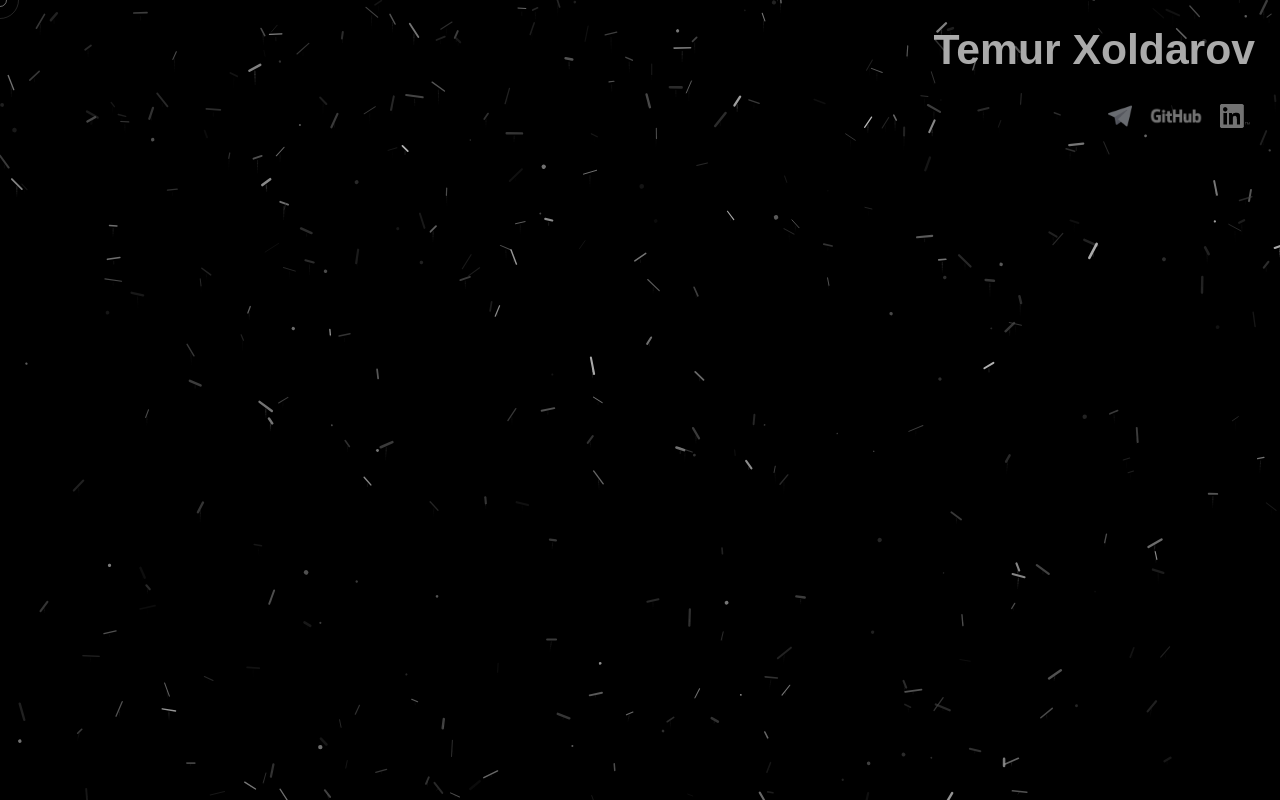
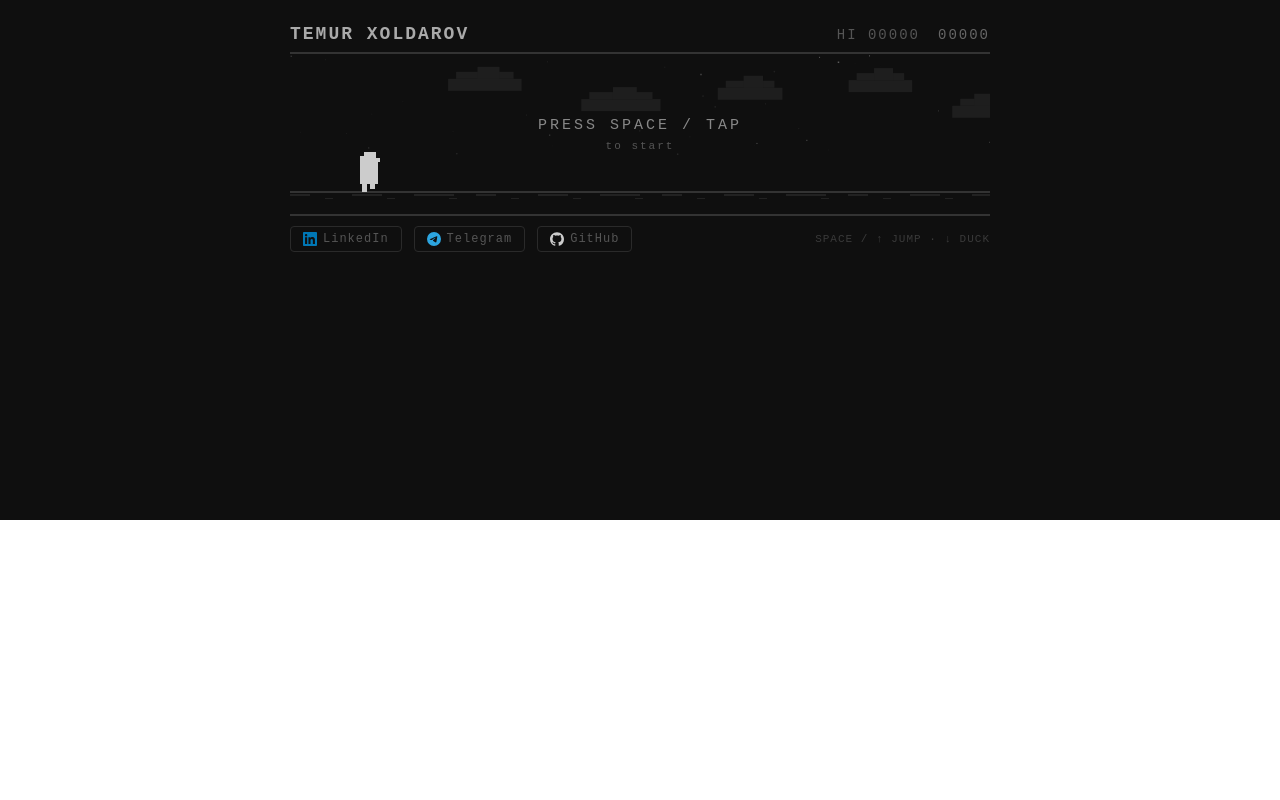
Before and after one commit to xaldarof/about, a website: page index.html in a window 1280 px wide. Drawn offline with Linux system fonts and the light colour scheme.

Commit message:
change to game(dino)

```diff
--- a/index.html
+++ b/index.html
@@ -1,328 +1,311 @@
-<!DOCTYPE html>
-<html>
-
-<head>
-  <meta charset="utf-8">
-  <meta name="viewport" content="width=device-width, user-scalable=no">
-  <title>Temur Xoldarov</title>
 
 <style>
-    html {
-      overflow: hidden;
-      height: 100%;
+  * { box-sizing: border-box; margin: 0; padding: 0; }
+  #game-wrap {
+    font-family: 'Courier New', monospace;
+    background: #0f0f0f;
+    min-height: 520px;
+    display: flex;
+    flex-direction: column;
+    align-items: center;
+    justify-content: flex-start;
+    padding: 24px 16px 16px;
+    color: #ccc;
   }
+  #top-bar {
+    width: 100%; max-width: 700px;
+    display: flex; justify-content: space-between; align-items: baseline;
+    margin-bottom: 8px;
+  }
+  #name-title { font-size: 18px; font-weight: bold; color: #aaa; letter-spacing: 2px; }
+  #score-box { font-size: 14px; color: #666; letter-spacing: 2px; }
+  #hi-score { font-size: 14px; color: #555; letter-spacing: 2px; }
+  canvas {
+    border-top: 2px solid #333; border-bottom: 2px solid #333;
+    display: block; background: #0f0f0f;
+    width: 100%; max-width: 700px; image-rendering: pixelated;
+  }
+  #bottom-bar {
+    width: 100%; max-width: 700px;
+    display: flex; justify-content: space-between; align-items: center;
+    margin-top: 10px;
+  }
+  #links { display: flex; gap: 12px; align-items: center; }
+  #links a {
+    font-size: 12px; color: #555; text-decoration: none;
+    letter-spacing: 1px; transition: color 0.2s, border-color 0.2s;
+    border: 1px solid #2a2a2a; padding: 5px 12px; border-radius: 4px;
+    display: flex; align-items: center; gap: 6px;
+  }
+  #links a:hover { color: #bbb; border-color: #555; }
+  #links a svg { flex-shrink: 0; }
+  #instructions { font-size: 11px; color: #3a3a3a; letter-spacing: 1px; text-align: right; }
+  #canvas-wrap { position: relative; width: 100%; max-width: 700px; }
+  #overlay {
+    display: flex; flex-direction: column; align-items: center; justify-content: center;
+    position: absolute; top: 0; left: 0; width: 100%; height: 100%;
+    pointer-events: none;
+  }
+  .msg { font-size: 15px; color: #888; letter-spacing: 3px; text-transform: uppercase; }
+  .sub-msg { font-size: 11px; color: #555; letter-spacing: 2px; margin-top: 6px; }
+</style>
 
-    body {
-      height: 100%;
-      margin: 0;
-      font-family: Arial, Helvetica, sans-serif;
-      background-color: #000000;
-      cursor: none;
-    }
-
-    #canvas {
-      position: fixed;
-      inset: 0;
-      z-index: 0;
-    }
-
-    a { color: #888; }
-
-    .name a {
-      text-decoration: none;
-      color: #aaa;
-    }
-
-    .bio {
-      padding: 25px;
-      text-align: right;
-      color: #aaa;
-    }
-
-    .name {
-      font-weight: bold;
-      font-size: 32pt;
-      color: #aaa;
-    }
-
-    .links { padding: 5px 0; }
-
-    .link {
-      padding: 0px 25px;
-      text-align: right;
-    }
-
-    .link img {
-      height: 24px;
-      padding: 0px 5px;
-      opacity: 0.6;
-      filter: brightness(0.75);
-    }
-
-    .link a {
-      text-decoration: none;
-      color: #aaa;
-    }
-
-    .card {
-      position: relative;
-      z-index: 10;
-      pointer-events: all;
-    }
-
-    #cursor {
-      position: fixed;
-      width: 12px;
-      height: 12px;
-      border: 1.5px solid rgba(180,180,180,0.6);
-      border-radius: 50%;
-      pointer-events: none;
-      z-index: 9999;
-      transform: translate(-50%, -50%);
-      transition: transform 0.1s ease, width 0.2s, height 0.2s;
-    }
-    #cursor-ring {
-      position: fixed;
-      width: 36px;
-      height: 36px;
-      border: 1px solid rgba(180,180,180,0.2);
-      border-radius: 50%;
-      pointer-events: none;
-      z-index: 9998;
-      transform: translate(-50%, -50%);
-      transition: left 0.12s ease-out, top 0.12s ease-out;
-    }
-  </style>
-</head>
-
-<body>
-
-<canvas id="canvas"></canvas>
-<div id="cursor"></div>
-<div id="cursor-ring"></div>
-
-<div class="card">
-  <div class="bio">
-    <div class="name">
-      <a href="./">Temur Xoldarov</a>
+<div id="game-wrap">
+  <div id="top-bar">
+    <div id="name-title">TEMUR XOLDAROV</div>
+    <div style="display:flex;gap:18px;">
+      <div id="hi-score">HI 00000</div>
+      <div id="score-box">00000</div>
     </div>
   </div>
-
-  <div class="links">
-    <div class='link'>
-      <a href="https://t.me/xaldarof">
-        <img alt='Telegram' src='telegram.png'>
+  <div id="canvas-wrap">
+    <canvas id="gc" height="160"></canvas>
+    <div id="overlay">
+      <div class="msg" id="msg">PRESS SPACE / TAP</div>
+      <div class="sub-msg" id="sub">to start</div>
+    </div>
+  </div>
+  <div id="bottom-bar">
+    <div id="links">
+      <a href="https://www.linkedin.com/in/temur-xoldarov-37067b230" target="_blank">
+        <svg width="14" height="14" viewBox="0 0 24 24" fill="#0077b5"><path d="M20.45 20.45h-3.554v-5.569c0-1.328-.025-3.037-1.852-3.037-1.853 0-2.136 1.445-2.136 2.939v5.667H9.354V9h3.414v1.561h.046c.477-.9 1.637-1.85 3.37-1.85 3.601 0 4.267 2.37 4.267 5.455v6.286zM5.337 7.433a2.062 2.062 0 0 1-2.063-2.065 2.064 2.064 0 1 1 2.063 2.065zm1.782 13.019H3.555V9h3.564v11.452zM22.225 0H1.771C.792 0 0 .774 0 1.729v20.542C0 23.227.792 24 1.771 24h20.451C23.2 24 24 23.227 24 22.271V1.729C24 .774 23.2 0 22.222 0h.003z"/></svg>
+        LinkedIn
       </a>
-      <a href="https://github.com/xaldarof">
-        <img alt='GitHub' src='GitHub_Logo_White.png'>
+      <a href="https://t.me/xaldarof" target="_blank">
+        <svg width="14" height="14" viewBox="0 0 24 24" fill="#2CA5E0"><path d="M11.944 0A12 12 0 0 0 0 12a12 12 0 0 0 12 12 12 12 0 0 0 12-12A12 12 0 0 0 12 0a12 12 0 0 0-.056 0zm4.962 7.224c.1-.002.321.023.465.14a.506.506 0 0 1 .171.325c.016.093.036.306.02.472-.18 1.898-.962 6.502-1.36 8.627-.168.9-.499 1.201-.82 1.23-.696.065-1.225-.46-1.9-.902-1.056-.693-1.653-1.124-2.678-1.8-1.185-.78-.417-1.21.258-1.91.177-.184 3.247-2.977 3.307-3.23.007-.032.014-.15-.056-.212s-.174-.041-.249-.024c-.106.024-1.793 1.14-5.061 3.345-.48.33-.913.49-1.302.48-.428-.008-1.252-.241-1.865-.44-.752-.245-1.349-.374-1.297-.789.027-.216.325-.437.893-.663 3.498-1.524 5.83-2.529 6.998-3.014 3.332-1.386 4.025-1.627 4.476-1.635z"/></svg>
+        Telegram
       </a>
-      <a href="https://uz.linkedin.com/in/temur-xoldarov-37067b230">
-        <img alt='LinkedIn' src='In-White-41px-TM.png'>
+      <a href="https://github.com/xaldarof" target="_blank">
+        <svg width="14" height="14" viewBox="0 0 24 24" fill="#ccc"><path d="M12 .297c-6.63 0-12 5.373-12 12 0 5.303 3.438 9.8 8.205 11.385.6.113.82-.258.82-.577 0-.285-.01-1.04-.015-2.04-3.338.724-4.042-1.61-4.042-1.61C4.422 18.07 3.633 17.7 3.633 17.7c-1.087-.744.084-.729.084-.729 1.205.084 1.838 1.236 1.838 1.236 1.07 1.835 2.809 1.305 3.495.998.108-.776.417-1.305.76-1.605-2.665-.3-5.466-1.332-5.466-5.93 0-1.31.465-2.38 1.235-3.22-.135-.303-.54-1.523.105-3.176 0 0 1.005-.322 3.3 1.23.96-.267 1.98-.399 3-.405 1.02.006 2.04.138 3 .405 2.28-1.552 3.285-1.23 3.285-1.23.645 1.653.24 2.873.12 3.176.765.84 1.23 1.91 1.23 3.22 0 4.61-2.805 5.625-5.475 5.92.42.36.81 1.096.81 2.22 0 1.606-.015 2.896-.015 3.286 0 .315.21.69.825.57C20.565 22.092 24 17.592 24 12.297c0-6.627-5.373-12-12-12"/></svg>
+        GitHub
       </a>
     </div>
+    <div id="instructions">SPACE / ↑ JUMP · ↓ DUCK</div>
   </div>
 </div>
 
 <script>
-  const canvas = document.getElementById('canvas');
-  const ctx    = canvas.getContext('2d');
-  const cursorEl     = document.getElementById('cursor');
-  const cursorRingEl = document.getElementById('cursor-ring');
+const canvas = document.getElementById('gc');
+const ctx = canvas.getContext('2d');
+const overlay = document.getElementById('overlay');
+const msgEl = document.getElementById('msg');
+const subEl = document.getElementById('sub');
+const scoreEl = document.getElementById('score-box');
+const hiEl = document.getElementById('hi-score');
 
-  let W, H;
-  const mouse = { x: -999, y: -999, down: false };
+const W = 700, H = 160;
+canvas.width = W; canvas.height = H;
 
-  function resize() {
-    W = canvas.width  = window.innerWidth;
-    H = canvas.height = window.innerHeight;
+const GND = 130;
+const GRAVITY = 0.6;
+const JUMP_V = -13;
+let speed = 5, score = 0, hiScore = 0, frame = 0;
+let state = 'idle';
+
+const dino = { x: 70, y: GND, w: 22, h: 30, vy: 0, onGround: true, ducking: false, legFrame: 0 };
+let obstacles = [], clouds = [], stars = [];
+
+function initStars() {
+  stars = Array.from({length: 40}, () => ({
+    x: Math.random() * W, y: Math.random() * (GND - 30),
+    r: Math.random() < 0.3 ? 1.5 : 1, alpha: 0.2 + Math.random() * 0.5
+  }));
 }
-  resize();
-  window.addEventListener('resize', () => { resize(); init(); });
+initStars();
 
-  window.addEventListener('mousemove', e => {
-    mouse.x = e.clientX;
-    mouse.y = e.clientY;
-    cursorEl.style.left     = e.clientX + 'px';
-    cursorEl.style.top      = e.clientY + 'px';
-    cursorRingEl.style.left = e.clientX + 'px';
-    cursorRingEl.style.top  = e.clientY + 'px';
-  });
-  window.addEventListener('mousedown', () => { mouse.down = true;  cursorEl.style.transform = 'translate(-50%,-50%) scale(1.8)'; });
-  window.addEventListener('mouseup',   () => { mouse.down = false; cursorEl.style.transform = 'translate(-50%,-50%) scale(1)'; });
+function initClouds() {
+  clouds = Array.from({length: 5}, (_, i) => ({
+    x: 100 + i * 140 + Math.random() * 60,
+    y: 20 + Math.random() * 40, w: 40 + Math.random() * 40
+  }));
+}
+initClouds();
 
-  window.addEventListener('touchmove', e => {
-    mouse.x = e.touches[0].clientX;
-    mouse.y = e.touches[0].clientY;
-  }, { passive: true });
-
-  const GRAVITY      = 0.018;
-  const ANTIGRAVITY  = -0.032;
-  const DRAG         = 0.995;
-  const MOUSE_RADIUS = 120;
-  const MOUSE_FORCE  = 0.35;
-  const BOUNCE       = 0.55;
-  const SPAWN_RATE   = 3;
-
-  // grey and dark-white shades on black
-  const SHADES = [
-    [220, 220, 220],  // near white
-    [180, 180, 180],  // light grey
-    [140, 140, 140],  // mid grey
-    [100, 100, 100],  // dark grey
-    [70,  70,  70],   // very dark grey
-    [50,  50,  50],   // almost black-grey
-  ];
-
-  class Particle {
-    constructor(x, y, fromBottom) {
-      if (fromBottom) {
-        this.x  = Math.random() * W;
-        this.y  = H + Math.random() * 60;
-        this.vx = (Math.random() - 0.5) * 1.2;
-        this.vy = -(0.5 + Math.random() * 2.5);
-      } else {
-        this.x  = x !== undefined ? x : Math.random() * W;
-        this.y  = y !== undefined ? y : Math.random() * H;
-        this.vx = (Math.random() - 0.5) * 2;
-        this.vy = (Math.random() - 0.5) * 2;
+function reset() {
+  dino.y = GND; dino.vy = 0; dino.onGround = true; dino.ducking = false; dino.h = 30;
+  obstacles = []; speed = 5; score = 0; frame = 0;
+  initClouds();
 }
 
-      this.len   = 5 + Math.random() * 12;
-      this.thick = 0.8 + Math.random() * 1.8;
-      this.isDot = Math.random() < 0.22;
-
-      const s    = SHADES[Math.floor(Math.random() * SHADES.length)];
-      this.alpha = 0.2 + Math.random() * 0.65;
-      this.r = s[0]; this.g = s[1]; this.b = s[2];
-
-      this.angle    = Math.random() * Math.PI * 2;
-      this.spin     = (Math.random() - 0.5) * 0.04;
-      this.buoyancy = ANTIGRAVITY - Math.random() * 0.01;
-
-      this.trail    = [];
-      this.maxTrail = this.isDot ? 0 : Math.floor(2 + Math.random() * 4);
-      this.dead     = false;
+function jump() {
+  if (!dino.onGround) return;
+  dino.vy = JUMP_V; dino.onGround = false; dino.ducking = false; dino.h = 30;
 }
 
-    update() {
-      if (this.maxTrail > 0) {
-        this.trail.push({ x: this.x, y: this.y });
-        if (this.trail.length > this.maxTrail) this.trail.shift();
+function duck(on) {
+  if (!dino.onGround) return;
+  dino.ducking = on; dino.h = on ? 16 : 30; dino.y = on ? GND + 14 : GND;
 }
 
-      this.vy += this.buoyancy + GRAVITY;
-      this.vx *= DRAG;
-      this.vy *= DRAG;
+document.addEventListener('keydown', e => {
+  if (e.code === 'Space' || e.key === 'ArrowUp') {
+    e.preventDefault();
+    if (state === 'idle' || state === 'dead') { startGame(); return; }
+    jump();
+  }
+  if (e.key === 'ArrowDown') { e.preventDefault(); duck(true); }
+});
+document.addEventListener('keyup', e => { if (e.key === 'ArrowDown') duck(false); });
+canvas.addEventListener('touchstart', e => {
+  e.preventDefault();
+  if (state === 'idle' || state === 'dead') { startGame(); return; }
+  const ty = e.touches[0].clientY;
+  const rect = canvas.getBoundingClientRect();
+  if ((ty - rect.top) / rect.height > 0.6) duck(true); else jump();
+}, { passive: false });
+canvas.addEventListener('touchend', () => duck(false), { passive: true });
 
-      const dx   = this.x - mouse.x;
-      const dy   = this.y - mouse.y;
-      const dist = Math.sqrt(dx * dx + dy * dy);
-      if (dist < MOUSE_RADIUS && dist > 0.5) {
-        const force = (MOUSE_RADIUS - dist) / MOUSE_RADIUS;
-        const f     = force * force * MOUSE_FORCE * (mouse.down ? -2.5 : 1);
-        this.vx += (dx / dist) * f;
-        this.vy += (dy / dist) * f;
-      }
+function startGame() { reset(); state = 'running'; overlay.style.display = 'none'; }
 
-      this.x     += this.vx;
-      this.y     += this.vy;
-      this.angle += this.spin;
-
-      if (this.x < 0) { this.x = 0; this.vx =  Math.abs(this.vx) * BOUNCE; }
-      if (this.x > W) { this.x = W; this.vx = -Math.abs(this.vx) * BOUNCE; }
-      if (this.y > H) { this.y = H; this.vy = -Math.abs(this.vy) * BOUNCE; }
-
-      if (this.y < -80) this.dead = true;
-    }
-
-    draw() {
-      const col = `rgba(${this.r},${this.g},${this.b},${this.alpha})`;
-
-      if (this.trail.length > 1) {
-        for (let i = 1; i < this.trail.length; i++) {
-          const ta = (i / this.trail.length) * this.alpha * 0.35;
-          ctx.save();
-          ctx.strokeStyle = `rgba(${this.r},${this.g},${this.b},${ta})`;
-          ctx.lineWidth   = this.thick * 0.5;
-          ctx.lineCap     = 'round';
-          ctx.beginPath();
-          ctx.moveTo(this.trail[i-1].x, this.trail[i-1].y);
-          ctx.lineTo(this.trail[i].x,   this.trail[i].y);
-          ctx.stroke();
-          ctx.restore();
+function spawnObstacle() {
+  const type = Math.random();
+  if (type < 0.55) {
+    const n = Math.floor(1 + Math.random() * 3);
+    obstacles.push({ x: W + 10, type: 'cactus', count: n, w: n * 16, h: 38 + Math.random() * 16 });
+  } else {
+    obstacles.push({ x: W + 10, type: 'bird', w: 28, h: 16, y: GND - 28 - Math.random() * 48, flap: 0 });
   }
 }
 
-      ctx.save();
-      ctx.strokeStyle = col;
-      ctx.fillStyle   = col;
-      ctx.lineWidth   = this.thick;
-      ctx.lineCap     = 'round';
-      ctx.translate(this.x, this.y);
-      ctx.rotate(this.angle);
-
-      if (this.isDot) {
-        ctx.beginPath();
-        ctx.arc(0, 0, this.thick * 0.9, 0, Math.PI * 2);
-        ctx.fill();
+function drawPixelDino() {
+  const x = dino.x, y = dino.y, dk = dino.ducking;
+  ctx.fillStyle = '#ccc';
+  if (dk) {
+    ctx.fillRect(x - 2, y - 2, 26, 10);
+    ctx.fillRect(x + 12, y - 10, 8, 8);
+    ctx.fillRect(x + 17, y - 12, 3, 3);
+    ctx.fillStyle = '#0f0f0f'; ctx.fillRect(x + 18, y - 11, 1, 1);
+    ctx.fillStyle = '#ccc';
+    const lf = Math.floor(dino.legFrame / 8) % 2;
+    ctx.fillRect(x + 2, y + 8, 5, lf === 0 ? 5 : 3);
+    ctx.fillRect(x + 14, y + 8, 5, lf === 0 ? 3 : 5);
   } else {
-        ctx.beginPath();
-        ctx.moveTo(0, -this.len / 2);
-        ctx.lineTo(0,  this.len / 2);
-        ctx.stroke();
+    ctx.fillRect(x, y - 28, 18, 14);
+    ctx.fillRect(x + 4, y - 32, 12, 8);
+    ctx.fillRect(x + 14, y - 26, 6, 4);
+    ctx.fillStyle = '#0f0f0f'; ctx.fillRect(x + 16, y - 28, 2, 2);
+    ctx.fillStyle = '#ccc';
+    ctx.fillRect(x, y - 16, 18, 16);
+    if (dino.onGround) {
+      const lf = Math.floor(dino.legFrame / 8) % 2;
+      ctx.fillRect(x + 2, y, 5, lf === 0 ? 8 : 5);
+      ctx.fillRect(x + 10, y, 5, lf === 0 ? 5 : 8);
+    } else {
+      ctx.fillRect(x + 2, y, 5, 6); ctx.fillRect(x + 10, y, 5, 6);
     }
-
-      ctx.restore();
   }
 }
 
-  let particles = [];
-  let frame = 0;
-
-  function init() {
-    particles = Array.from(
-            { length: Math.max(150, Math.min(500, Math.round((W * H) / 3000))) },
-            () => new Particle(undefined, undefined, true)
-    );
-    for (let i = 0; i < particles.length * 0.6; i++) {
-      particles[i].x  = Math.random() * W;
-      particles[i].y  = Math.random() * H;
-      particles[i].vy = -(Math.random() * 1.5);
+function drawCactus(o) {
+  ctx.fillStyle = '#4a4a4a';
+  for (let i = 0; i < o.count; i++) {
+    const tx = o.x + i * 8;
+    ctx.fillRect(tx, GND - o.h, 10, o.h);
+    if (i === 0 || i === o.count - 1) {
+      ctx.fillRect(tx - 6, GND - o.h * 0.65, 6, 8);
+      ctx.fillRect(tx - 6, GND - o.h * 0.65 - 8, 10, 5);
     }
-  }
-  init();
-
-  function loop() {
-    frame++;
-
-    ctx.fillStyle = '#000000';
-    ctx.fillRect(0, 0, W, H);
-
-    if (frame % 4 === 0 && particles.length < 600) {
-      for (let i = 0; i < SPAWN_RATE; i++) {
-        particles.push(new Particle(undefined, undefined, true));
   }
 }
 
-    for (let i = particles.length - 1; i >= 0; i--) {
-      particles[i].update();
-      particles[i].draw();
-      if (particles[i].dead) particles.splice(i, 1);
+function drawBird(o) {
+  ctx.fillStyle = '#4a4a4a';
+  const flap = Math.floor(o.flap / 10) % 2;
+  ctx.fillRect(o.x, o.y, 28, 8);
+  if (flap === 0) ctx.fillRect(o.x + 4, o.y - 7, 16, 7);
+  else ctx.fillRect(o.x + 4, o.y + 8, 16, 7);
+  ctx.fillRect(o.x + 24, o.y + 1, 8, 4);
+  ctx.fillStyle = '#0f0f0f'; ctx.fillRect(o.x + 26, o.y + 2, 2, 2);
 }
 
-    requestAnimationFrame(loop);
+function hitTest(o) {
+  const dx = dino.x, dy = dino.y - (dino.ducking ? 16 : 28);
+  const dw = 16, dh = dino.ducking ? 16 : 28;
+  const ox = o.x + 4, ow = o.w - 8;
+  const oy = o.type === 'cactus' ? GND - o.h : o.y, oh = o.h;
+  return dx < ox + ow && dx + dw > ox && dy < oy + oh && dy + dh > oy;
 }
+
+function drawCloud(c) {
+  ctx.fillStyle = '#1e1e1e';
+  ctx.fillRect(c.x, c.y, c.w, 12);
+  ctx.fillRect(c.x + 8, c.y - 7, c.w - 16, 7);
+  ctx.fillRect(c.x + c.w * 0.4, c.y - 12, c.w * 0.3, 12);
+}
+
+function drawGround() {
+  ctx.strokeStyle = '#333'; ctx.lineWidth = 2;
+  ctx.beginPath(); ctx.moveTo(0, GND + 8); ctx.lineTo(W, GND + 8); ctx.stroke();
+  ctx.fillStyle = '#222';
+  for (let i = 0; i < 12; i++) {
+    const rx = ((frame * speed * 0.5) + i * 62) % W;
+    ctx.fillRect(rx, GND + 10, 20 + (i % 3) * 10, 2);
+    ctx.fillRect(rx + 35, GND + 14, 8, 1);
+  }
+}
+
+function fmtScore(n) { return String(Math.floor(n)).padStart(5, '0'); }
+
+let nextObstacle = 80, scoreFlash = 0;
+
+function update() {
+  if (state !== 'running') return;
+  frame++;
+  if (dino.onGround) dino.legFrame++;
+  dino.vy += GRAVITY; dino.y += dino.vy;
+  if (dino.y >= (dino.ducking ? GND + 14 : GND)) {
+    dino.y = dino.ducking ? GND + 14 : GND;
+    dino.vy = 0; dino.onGround = true;
+  }
+  score += speed * 0.02;
+  speed = 5 + Math.floor(score / 200) * 0.4;
+  if (Math.floor(score) % 100 === 0 && Math.floor(score) > 0) scoreFlash = 20;
+  scoreEl.textContent = fmtScore(score);
+  if (score > hiScore) hiScore = score;
+  hiEl.textContent = 'HI ' + fmtScore(hiScore);
+  clouds.forEach(c => { c.x -= speed * 0.3; if (c.x < -80) { c.x = W + 10; c.y = 15 + Math.random() * 40; c.w = 40 + Math.random() * 40; } });
+  nextObstacle--;
+  if (nextObstacle <= 0) { spawnObstacle(); nextObstacle = Math.floor(60 + Math.random() * 80 - Math.min(score / 60, 30)); }
+  for (let i = obstacles.length - 1; i >= 0; i--) {
+    obstacles[i].x -= speed;
+    if (obstacles[i].type === 'bird') obstacles[i].flap++;
+    if (obstacles[i].x < -50) { obstacles.splice(i, 1); continue; }
+    if (hitTest(obstacles[i])) { die(); return; }
+  }
+}
+
+function die() {
+  state = 'dead';
+  msgEl.textContent = 'GAME OVER';
+  subEl.textContent = 'PRESS SPACE / TAP TO RESTART';
+  overlay.style.display = 'flex';
+}
+
+function draw() {
+  ctx.fillStyle = '#0f0f0f'; ctx.fillRect(0, 0, W, H);
+  stars.forEach(s => {
+    ctx.globalAlpha = s.alpha * (0.5 + 0.5 * Math.sin(frame * 0.02 + s.x));
+    ctx.fillStyle = '#aaa'; ctx.fillRect(s.x, s.y, s.r, s.r);
+  });
+  ctx.globalAlpha = 1;
+  clouds.forEach(drawCloud);
+  drawGround();
+  obstacles.forEach(o => o.type === 'cactus' ? drawCactus(o) : drawBird(o));
+  drawPixelDino();
+  if (scoreFlash > 0) {
+    ctx.fillStyle = scoreFlash % 4 < 2 ? '#fff' : '#0f0f0f';
+    ctx.font = 'bold 13px Courier New';
+    ctx.fillText(fmtScore(score), W - 80, 24);
+    scoreFlash--;
+  }
+  if (state === 'dead') {
+    ctx.fillStyle = '#333'; ctx.fillRect(dino.x - 2, dino.y - 30, 22, 22);
+    ctx.fillStyle = '#666'; ctx.font = '10px Courier New';
+    ctx.fillText('X', dino.x + 14, dino.y - 24);
+    ctx.fillText('X', dino.x + 6, dino.y - 24);
+  }
+}
+
+function loop() { update(); draw(); requestAnimationFrame(loop); }
 loop();
-
-  window.addEventListener('click', e => {
-    for (let i = 0; i < 18; i++) {
-      const p = new Particle(e.clientX, e.clientY, false);
-      p.vx = (Math.random() - 0.5) * 6;
-      p.vy = -(1 + Math.random() * 5);
-      particles.push(p);
-    }
-  });
 </script>
-
-</body>
-</html>
```
Lines whose indentation alone changed are shown as unchanged.
